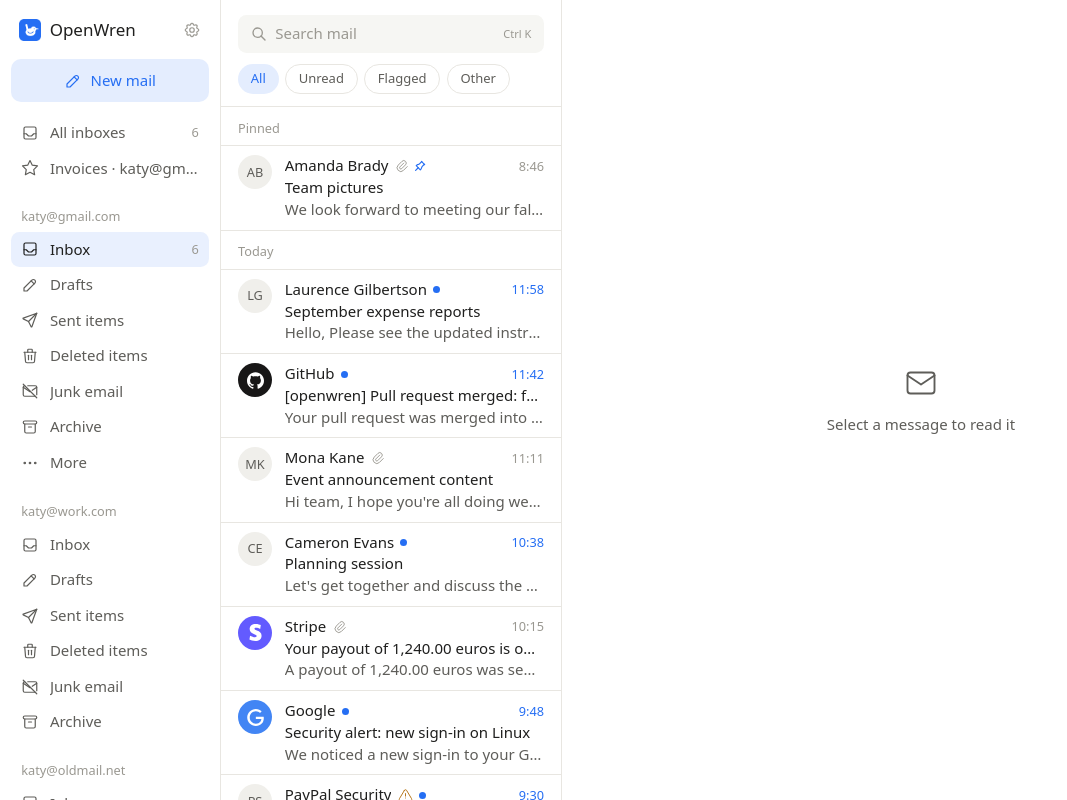
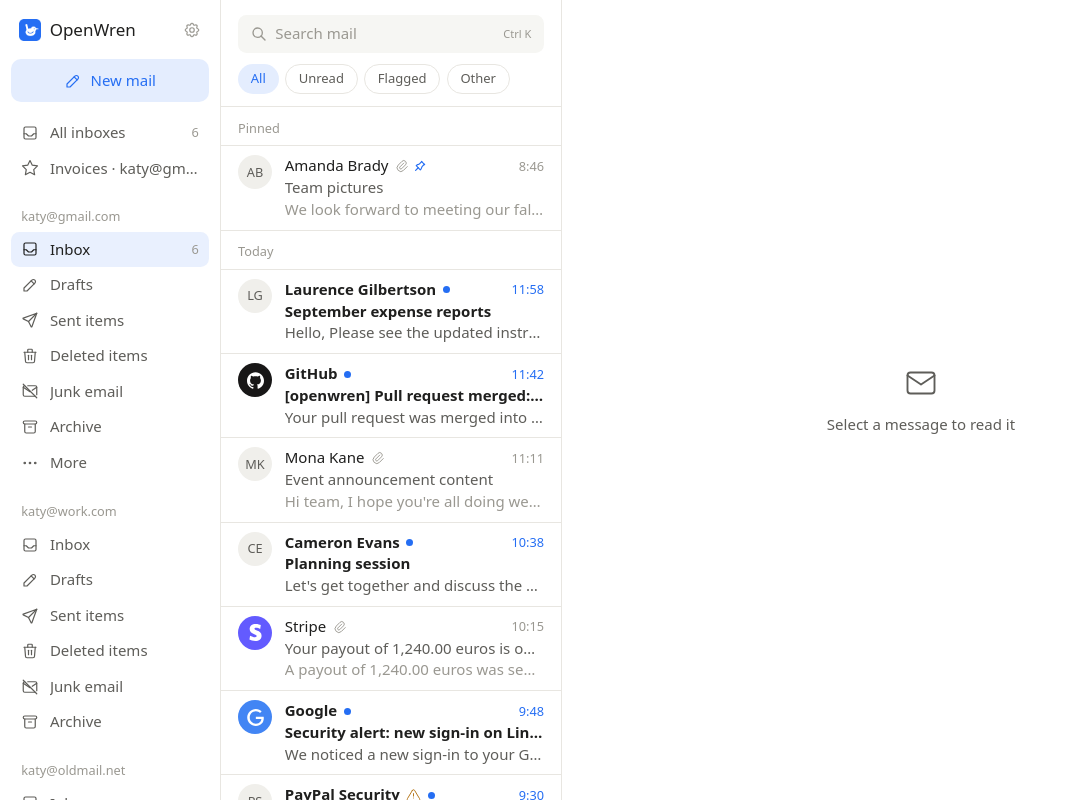
Before and after one commit to VinceGHER/openwren, a React (Vite) app: page / in a window 1280 px wide. Shown: the whole page, without its empty margins (0-1067 px from the left). Built offline with nearby package versions, Linux system fonts and the light colour scheme.

Commit message:
Message list: unread mail is bold, read mail is regular
Co-Authored-By: Claude Fable 5.2 <noreply@anthropic.com>

```diff
--- a/src/features/MessageList.tsx
+++ b/src/features/MessageList.tsx
@@ -60,13 +60,14 @@ function Row({ m, now, query, onMenu }: { m: MessageSummary; now: Date; query: s
       // Pointing at a message gets it ready, so the click shows it at once.
       onMouseEnter={() => prefetch(m.id)}
       style={{ paddingTop: "var(--row-pad)", paddingBottom: "var(--row-pad)" }}
-      // Rows run edge to edge and are divided by hairlines; unread mail is marked by a dot and a blue time, not by bold.
+      // Rows run edge to edge and are divided by hairlines. Unread mail is bold, with a dot and a blue time;
+      // once read, the sender and subject drop to regular weight and the subject turns grey.
       className={`flex cursor-default gap-3 border-b border-edge px-4 ${open || ticked ? "bg-sel" : "hover:bg-hover"}`}
     >
       <Avatar name={m.fromName} address={m.fromAddress} auth={m.auth} accountId={m.accountId} />
       <div className="min-w-0 flex-1">
         <div className="flex items-center gap-1.5">
-          <span className="truncate text-ink">
+          <span className={`truncate text-ink ${m.unread ? "font-semibold" : ""}`}>
             <Marked text={m.fromName} query={query} />
           </span>
           {suspicious && (
@@ -85,11 +86,11 @@ function Row({ m, now, query, onMenu }: { m: MessageSummary; now: Date; query: s
           </span>
           <span className={`ml-auto flex-none pl-1 text-xs whitespace-nowrap ${m.unread ? "text-brand" : "text-ink3"}`}>{shortTime(date, now)}</span>
         </div>
-        <div className="truncate text-ink">
+        <div className={`truncate ${m.unread ? "font-semibold text-ink" : "text-ink2"}`}>
           <Marked text={m.subject || "(no subject)"} query={query} />
         </div>
         {/* A non-breaking space keeps the row height while the preview is still downloading. */}
-        <div className="truncate text-ink2">{query ? `${m.folderName} · ${m.accountAddress}` : m.preview || " "}</div>
+        <div className={`truncate ${m.unread ? "text-ink2" : "text-ink3"}`}>{query ? `${m.folderName} · ${m.accountAddress}` : m.preview || " "}</div>
       </div>
     </div>
   );
```
